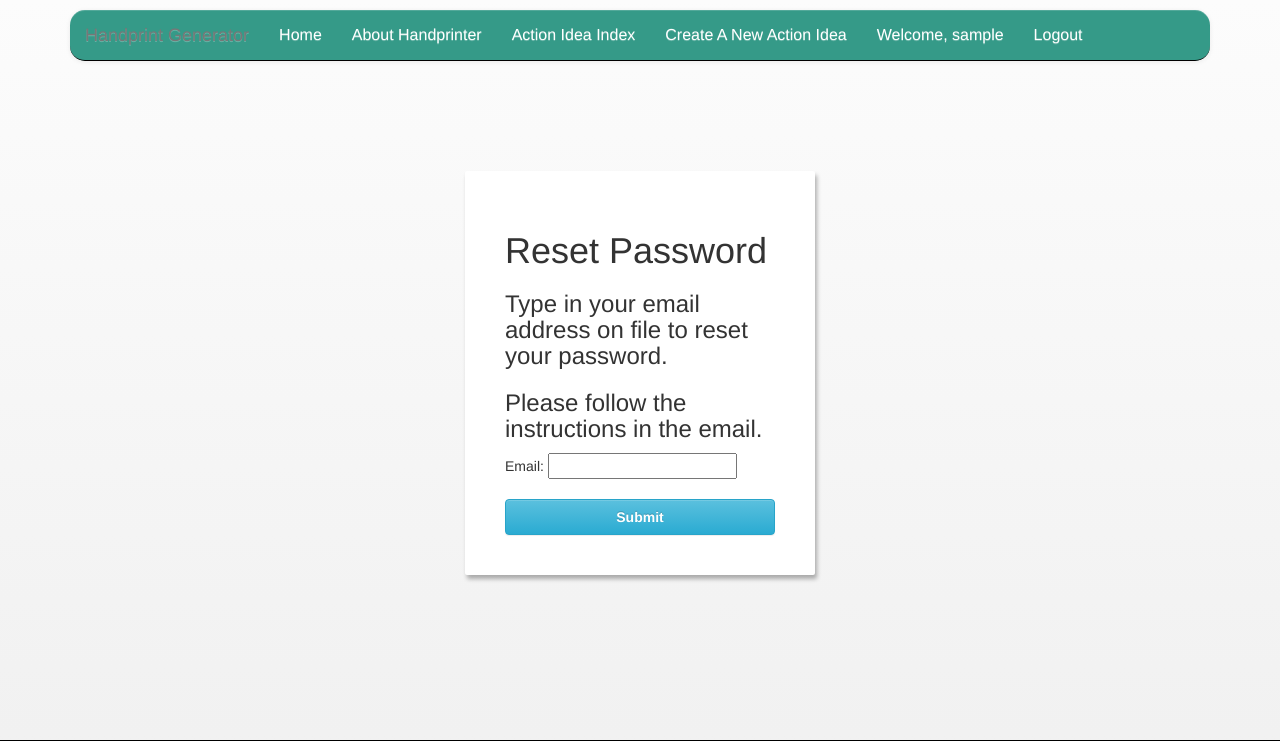
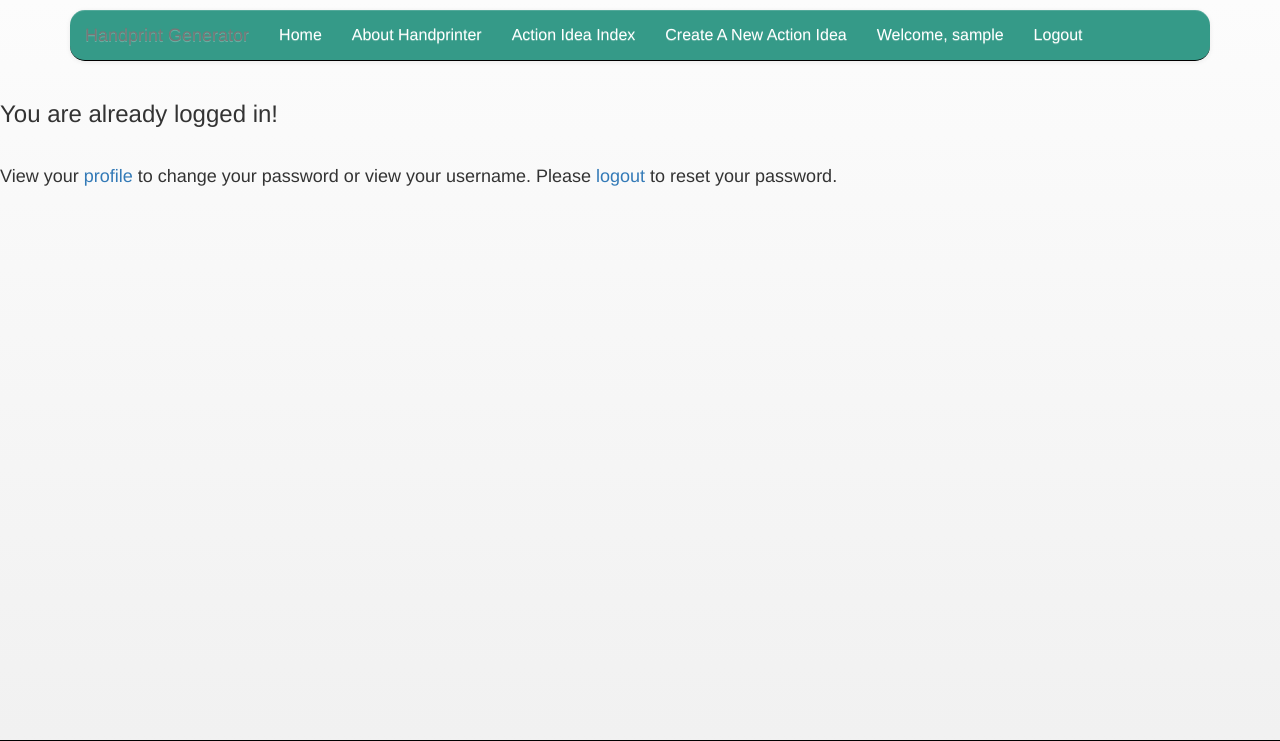
Before and after one commit to cnnebe/Handprinter, a Django app: page /forgot_password/ in a window 1280 px wide. Shown: the top 741 px of the page. Run offline with Django 3.2, Linux system fonts and the light colour scheme; the visitor is signed in with stand-in values (Sample User, id 1); some libraries are stand-ins or nearby versions.

Commit message:
Page Authorization, Wording Changes, and logout redirect implemented

```diff
--- a/HandprintGenerator/templates/registration/forgot_password.html
+++ b/HandprintGenerator/templates/registration/forgot_password.html
@@ -1,12 +1,21 @@
 {% extends "base.html" %}
 
 {% block content %}
+
+{% if user.is_authenticated %}
+
+<h3> You are already logged in! </h3>
+<br>
+<h4> View your <a href=/profile>profile</a> to change your password or view your username. Please <a href=/logout>logout</a> to reset your password. </h4>
+
+{% else %}
+
 <br><br>
     <div class="container">
         <div class="card card-container">
             <h1>Reset Password</h1>
-            <h3>Type in your email address on file to reset your password.</h3>
-            <h3>Please follow the instructions in the email.</h3>
+            <h4> <i> Your username will also be sent. </i> <h4>
+            <h4>Please type in the email address associated with your account and follow the instructions sent to that email.</h4>
 		    <form action="/forgot_password/" method="post">
 
                 Email: <input type="text" name="email"><br><br>
@@ -14,6 +23,11 @@
 		        <input class="btn btn-info btn-block" type="submit" name="Submit" value="Submit">
 		        {% csrf_token %}
             </form><!-- /form -->
+            <br>
+            <p><a href="mailto:actions@handprinter.org">Contact us if you need help.</a></p>
         </div><!-- /card-container -->
     </div><!-- /container -->
+
+{% endif %}
+
 {% endblock %}
--- a/HandprintGenerator/templates/registration/forgot_password_failure.html
+++ b/HandprintGenerator/templates/registration/forgot_password_failure.html
@@ -5,7 +5,8 @@
     <div class="container">
         <div class="card card-container">
             <h1>Reset Password</h1>
-            <h3>That email is not associated with an account. Please try again or register for a new account with us!</h3>
+            <h3>The email given is not associated with an account. </h3> <br>
+            <h3>Please try again or <a href=/create_user>create a new account.</a></h3>
             <br><br><a href="/forgot_password" class="forgot-password">
                 Return and Try Again
             </a>
--- a/HandprintGenerator/templates/registration/forgot_password_success.html
+++ b/HandprintGenerator/templates/registration/forgot_password_success.html
@@ -5,7 +5,7 @@
     <div class="container">
         <div class="card card-container">
             <h1>Reset Password</h1>
-            <h3>An email has been sent to that address.</h3>
+            <h3>An email has been sent to the address given.</h3>
             <h3>Please follow the instructions in the email.</h3>
 
         </div><!-- /card-container -->
--- a/HandprintGenerator/templates/registration/logout.html
+++ b/HandprintGenerator/templates/registration/logout.html
@@ -2,7 +2,10 @@
 
 {% block content %}
 
-Logged out!
+<h3>Logged out!</h3>
+
 {% csrf_token %}
 
+<script>window.location.href = "/login";</script>
+
 {% endblock %}
--- a/HandprintGenerator/views.py
+++ b/HandprintGenerator/views.py
@@ -21,11 +21,14 @@ def home(request):
     return render(request, 'HandprintGenerator/home.html', context)
 
 def user_profile(request):
-    ideas = ActionIdea.objects.filter(creator=request.user, active=True).order_by('-date_created')
-    context = {
+    if request.user.is_anonymous:
+        return render(request, 'HandprintGenerator/user_profile.html')
+    else:
+        ideas = ActionIdea.objects.filter(creator=request.user, active=True).order_by('-date_created')
+        context = {
         'ideas': ideas
-    }
-    return render(request, 'HandprintGenerator/user_profile.html', context)
+        }
+        return render(request, 'HandprintGenerator/user_profile.html', context)
 
 def index(request):
     context = {}
@@ -262,6 +265,7 @@ def delete_action_idea(request, actionidea_id):
     context = {}
     form = DeleteActionIdeaForm(request.POST)
     context['DeleteActionIdeaForm'] = form
+    context['ActionIdea'] = ActionIdea.objects.get(pk=actionidea_id)
     if form.is_valid():
         delete_ai = form.save(commit=False)
         delete_ai.date_created = datetime.datetime
```
Also changed, not shown: HandprintGenerator/models.py (+5 -2 lines), HandprintGenerator/templates/HandprintGenerator/delete_action_idea.html (+12 -0 lines), HandprintGenerator/templates/HandprintGenerator/detail.html (+7 -0 lines), HandprintGenerator/templates/HandprintGenerator/user_profile.html (+9 -0 lines), HandprintGenerator/templates/registration/login.html (+10 -2 lines), HandprintGenerator/templates/registration/new_user.html (+11 -1 lines).
